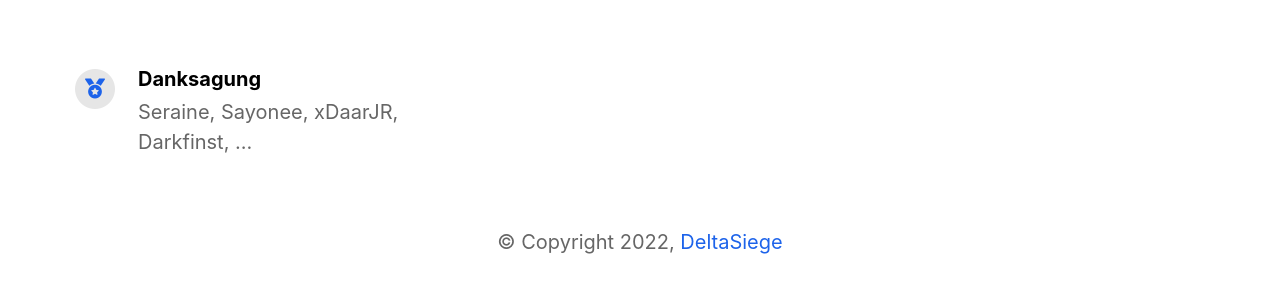
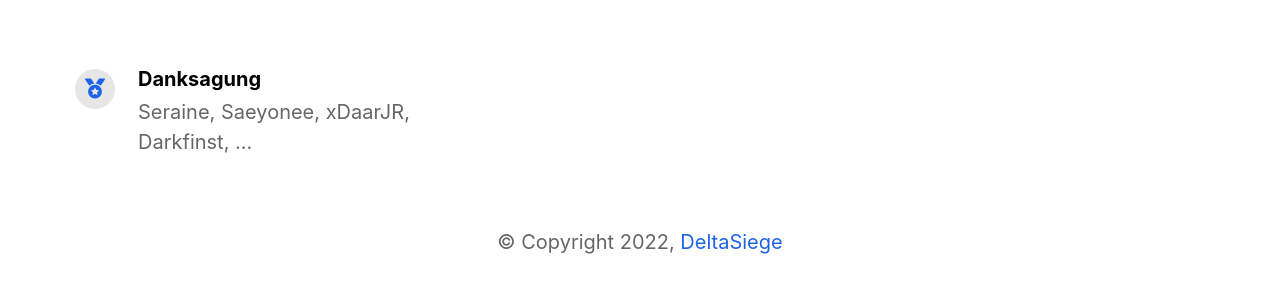
Before and after one commit to undeaDD/Korekushon, a Jekyll site: the page built from index.html, in a window 1280 px wide. Shown: the part 1828-2122 px from the top of the page. Built offline with Jekyll 4.4.1, drawn with Linux system fonts in a browser that asks for light colours; nearby versions of some CDN libraries.

Commit message:
fix name

```diff
--- a/_config.yml
+++ b/_config.yml
@@ -66,7 +66,7 @@ features:
     fontawesome_icon_name: earth-europe
 
   - title: Danksagung
-    description: Seraine, Sayonee, xDaarJR, Darkfinst, ...
+    description: Seraine, Saeyonee, xDaarJR, Darkfinst, ...
     fontawesome_icon_name: medal
 
 # Theme Settings
```
